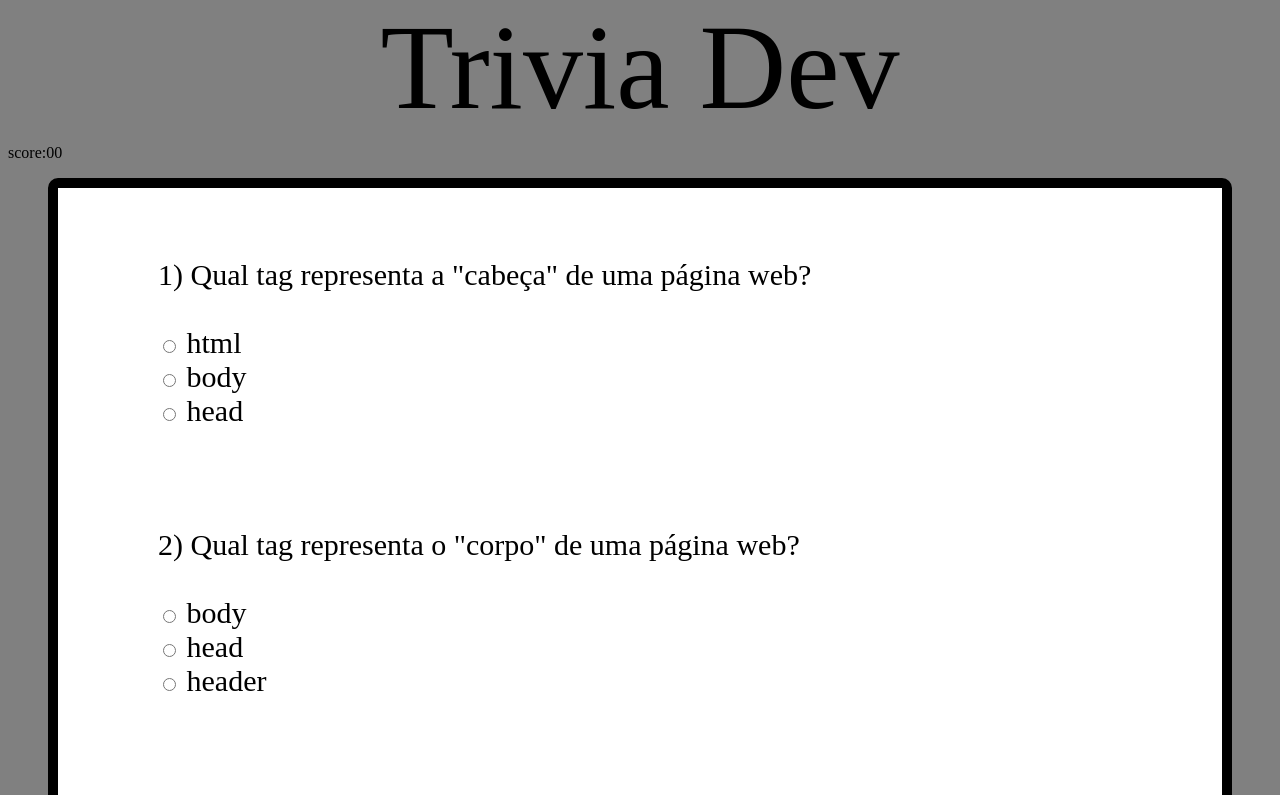
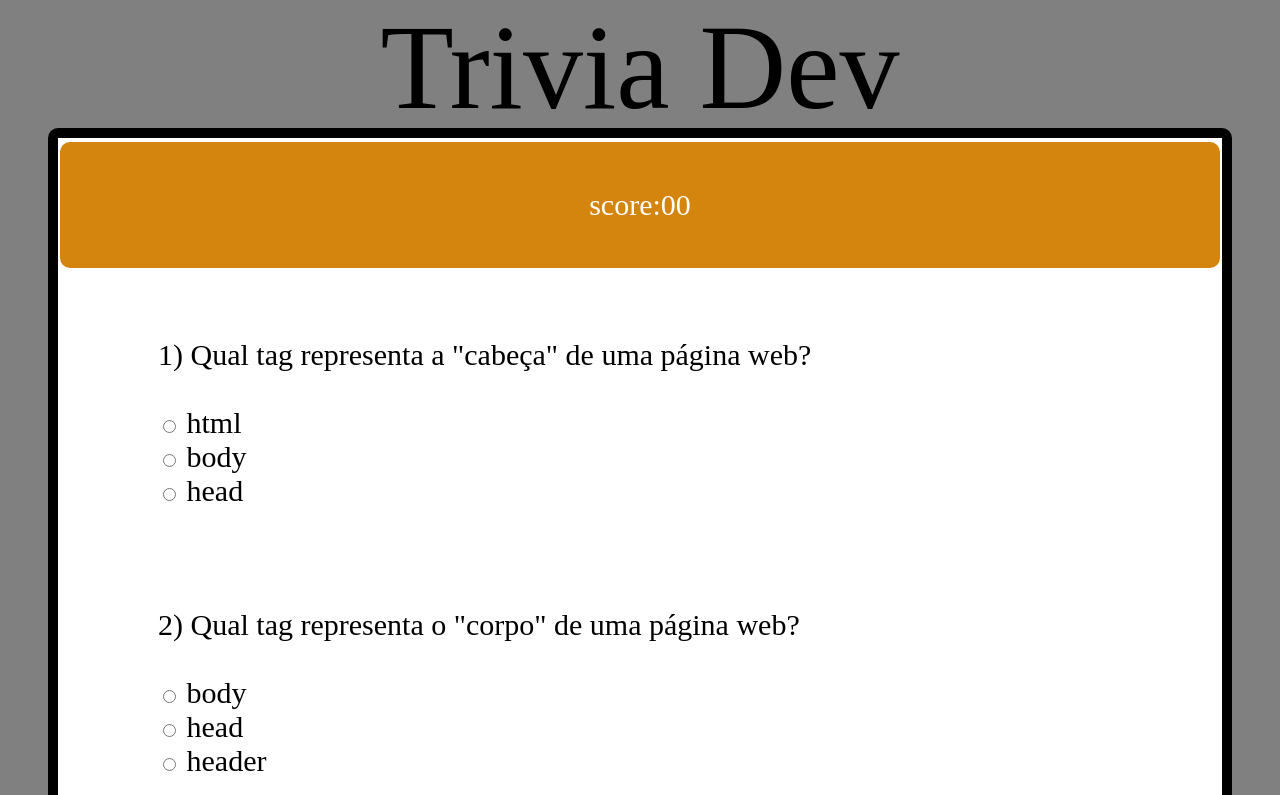
Before and after one commit to Jordana/trivia, a plain HTML site: page index.html in a window 1280 px wide. Shown: the top 795 px of the page. Drawn offline with Linux system fonts and the light colour scheme.

Commit message:
acertando style do botão e score

```diff
--- a/index.html
+++ b/index.html
@@ -9,10 +9,10 @@
 </head>
 <body>
     <header> Trivia Dev</header>
+    <div class="questions_area">
     <div class="score" id="score">
             <p>score:00</p>
     </div>
-    <div class="questions_area">
         <div class="questions">
             <section class="question_1">
                 <p>1) Qual tag representa a "cabeça" de uma página web?
@@ -110,5 +110,4 @@
     </div>
     <script src="main.js"></script>
 </body>
-
 </html>
--- a/style.css
+++ b/style.css
@@ -18,6 +18,20 @@ header {
     border-radius: 10px;
     font-size: 30px;
 }
+
+.score {
+    background-color: rgb(212, 133, 14);
+    padding: 16px 32px;
+    margin: 4px 2px;
+    border-radius: 10px;
+    font-size: 30px;
+    color: #ffffff;
+    display: flex;
+    justify-content: center;
+    align-items: center;
+
+}
+
 section {
     margin-top: 40px;
     margin-left: 100px;
@@ -40,6 +54,7 @@ button {
     text-decoration: none;
     margin: 4px 2px;
     cursor: pointer;
+    margin-right: 100px;
 }
 
 button:hover{
```
